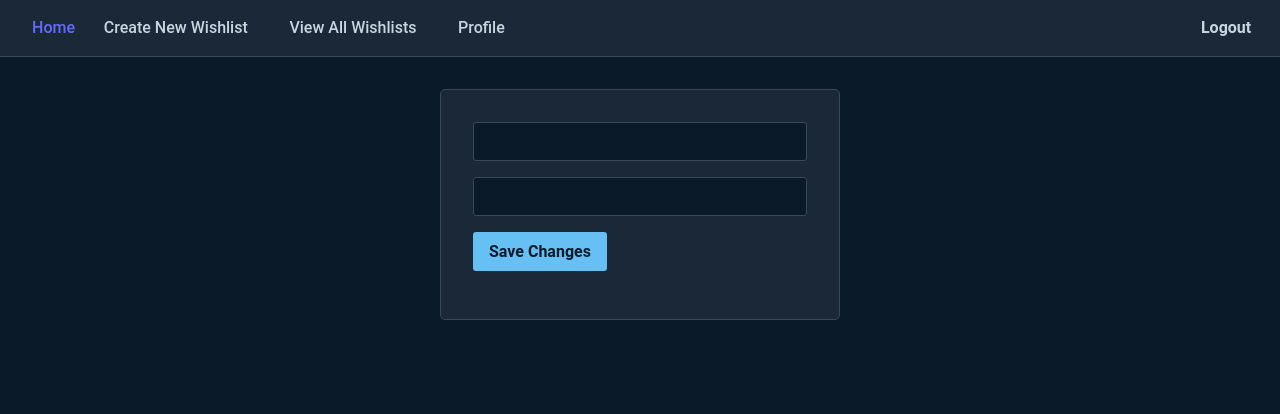
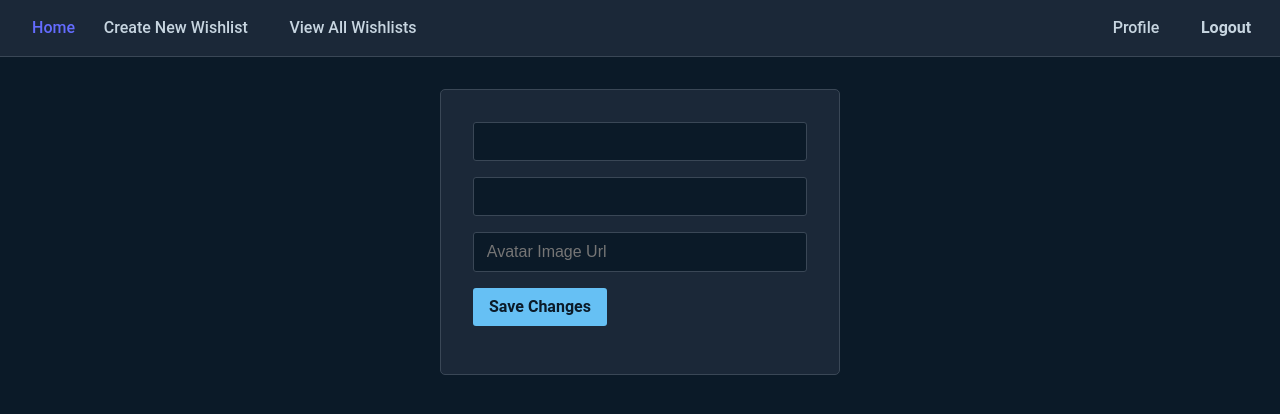
Before and after one commit to kennypanyavong/wishlist-plus, a React (Vite) app: page /profile/1/edit in a window 1280 px wide. Shown: the top 414 px of the page. Built offline with nearby package versions, Linux system fonts and the light colour scheme; no server answers; sample sign-in values are in the browser's storage.

Commit message:
Add input form to edit profile for image link

```diff
--- a/src/components/forms/EditProfile.jsx
+++ b/src/components/forms/EditProfile.jsx
@@ -3,6 +3,7 @@ import { useNavigate, useParams } from "react-router-dom"
 import { getUserById, updateUser } from "../../services/userService"
 import { getLoggedInUser } from "../auth/Auth"
 import './EditProfile.css'
+
 
 export const EditProfile = () => {
     const { userId } = useParams()
@@ -22,10 +23,12 @@ export const EditProfile = () => {
         const editedUser = {
             id: user.id,
             username: user.username,
-            email: user.email
+            email: user.email,
+            avatarUrl: user.avatarUrl
         }
 
         updateUser(editedUser).then(() => {
+            localStorage.setItem("wishlist_user", JSON.stringify(editedUser))
             navigate(`/profile/${loggedInUser.id}`)
         })
     }
@@ -50,6 +53,13 @@ export const EditProfile = () => {
                 value={user.email || ""}
                 onChange={handleInputChange}
             />
+            <input
+                name="avatarUrl"
+                type="text"
+                value={user.avatarUrl || ""}
+                placeholder="Avatar Image Url"
+                onChange={handleInputChange}
+            />
                 <div className="form-group">
                     <button
                         className="form-btn btn-primary"
--- a/src/components/nav/NavBar.css
+++ b/src/components/nav/NavBar.css
@@ -10,11 +10,30 @@
     border-bottom: 1px solid #3a4756;
 }
 
-
 .navbar-item {
     position: relative;
 }
 
+.navbar-avatar {
+    width: 30px;
+    height: 30px;
+    border-radius: 50%;
+    object-fit: cover;
+    margin-right: 0.5rem;
+    vertical-align: middle;
+}
+
+.navbar-right-group {
+    display: flex;
+    align-items: center;
+    margin-left: auto; /* push entire group to the right */
+    gap: 1rem; /* space between Profile and Logout */
+}
+
+.profile-link {
+    display: flex;
+    align-items: center;
+}
 
 .navbar-item a {
     color: #c7d5e0;
@@ -26,17 +45,11 @@
     font-weight: 500;
 }
 
-
 .navbar-item a:hover {
     background-color: #66c0f4;
     color: #0b1a28;
 }
 
-
-.navbar-logout {
-  margin-left: auto;
-}
-
 .navbar-logout a {
     font-weight: bold;
 }
--- a/src/components/nav/NavBar.jsx
+++ b/src/components/nav/NavBar.jsx
@@ -16,8 +16,18 @@ export const NavBar = () => {
         <li className="navbar-item">
             <Link to="/wishlists">View All Wishlists</Link>
         </li>
+        <div className="navbar-right-group">
+
         <li className="navbar-item">
-            <Link to={`/profile/${userId}`}>Profile</Link>
+            <Link to={`/profile/${userId}`} className={"profile-link"}>
+                {loggedInUser?.avatarUrl && (
+                    <img
+                        src={loggedInUser.avatarUrl}
+                        alt="Avatar"
+                        className="navbar-avatar"
+                    />
+                )}
+            Profile</Link>
         </li>
         <li className="navbar-item navbar-logout" >
             <Link
@@ -30,5 +40,6 @@ export const NavBar = () => {
                 >Logout
             </Link>
         </li>
+        </div>
     </ul>
 }
--- a/src/components/users/UserProfile.css
+++ b/src/components/users/UserProfile.css
@@ -27,6 +27,14 @@
   font-weight: 500;
 }
 
+.user-avatar {
+    width: 500px;
+    height: 500px;
+    border-radius: 50%;
+    object-fit: cover;
+    margin-right: 1rem;
+}
+
 /* Edit button */
 .user-profile-container button {
   padding: 0.6rem 1.2rem;
--- a/src/components/users/UserProfile.jsx
+++ b/src/components/users/UserProfile.jsx
@@ -17,6 +17,13 @@ export const UserProfile = () => {
     return (
         <div className="user-profile-container">
             <article className="user-profile-info">
+                {userProfile.avatarUrl && (
+                    <img
+                        src={userProfile.avatarUrl}
+                        alt={`${userProfile.username}'s avatar`}
+                        className="user-avatar"
+                    />
+                )}
                 <h1>{userProfile?.username}</h1>
                 <h2>{wishlists.length} Wishlists</h2>
             </article>
```
Lines whose indentation alone changed are shown as unchanged.
